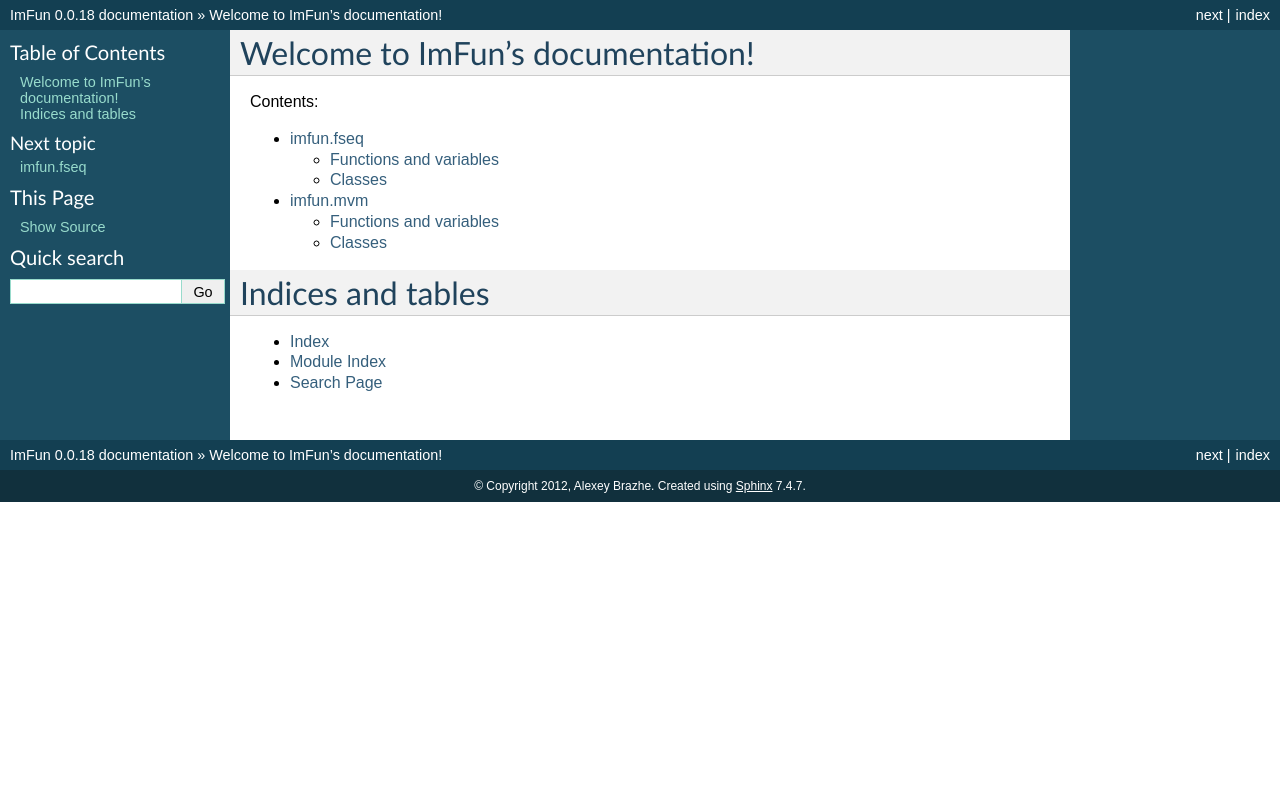
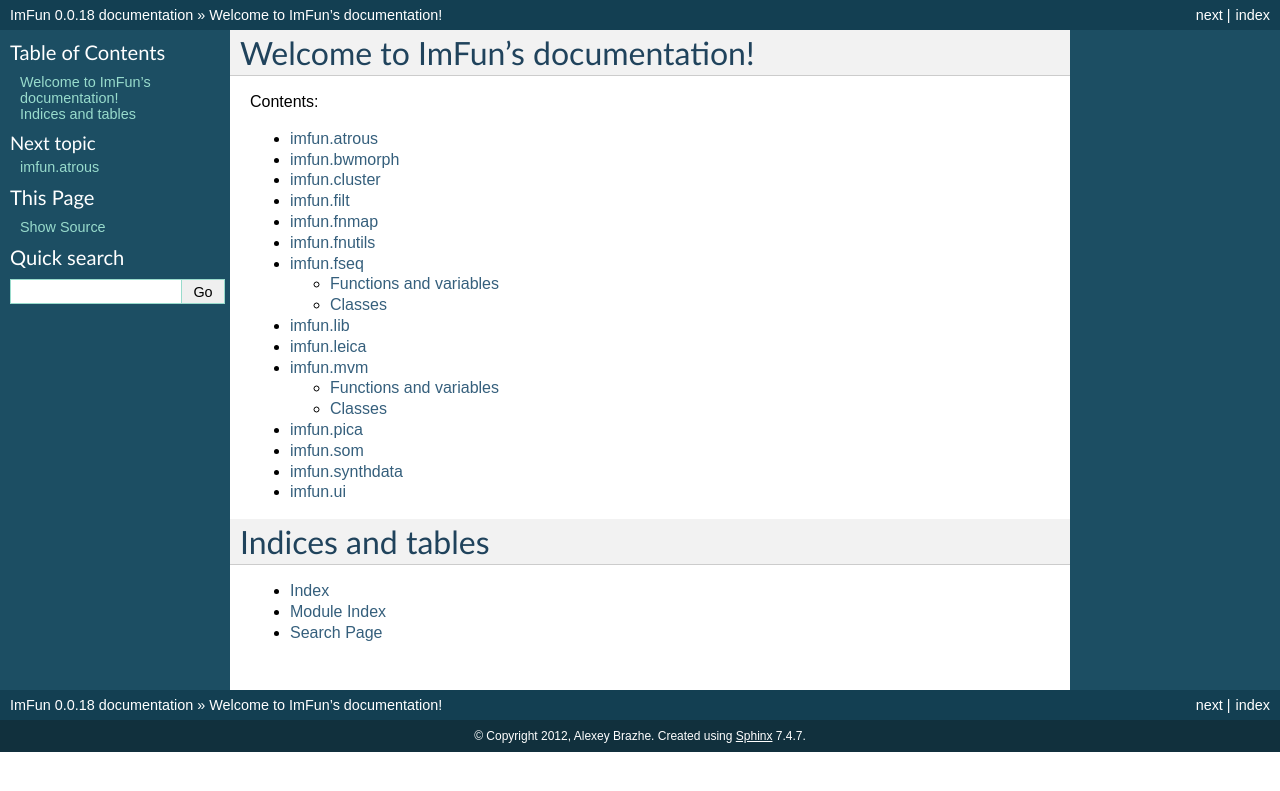
Before and after one commit to abrazhe/image-funcut, a Sphinx documentation site: the page built from doc/index.rst, in a window 1280 px wide. Shown: the top 791 px of the page. Built offline with Sphinx 7.4.7, drawn with Linux system fonts in a browser that asks for light colours; formulas are drawn with MathJax 3.

Commit message:
more docstring editing

```diff
--- a/doc/bwmorph.rst
+++ b/doc/bwmorph.rst
@@ -0,0 +1,5 @@
+imfun.bwmorph
+*****************
+
+.. automodule:: imfun.bwmorph
+  :members:
--- a/doc/cluster.rst
+++ b/doc/cluster.rst
@@ -0,0 +1,5 @@
+imfun.cluster
+**************
+
+.. automodule:: imfun.cluster
+  :members:
--- a/doc/filt.rst
+++ b/doc/filt.rst
@@ -0,0 +1,5 @@
+imfun.filt
+*****************
+
+.. automodule:: imfun.filt
+  :members:
--- a/doc/fnmap.rst
+++ b/doc/fnmap.rst
@@ -0,0 +1,5 @@
+imfun.fnmap
+*****************
+
+.. automodule:: imfun.fnmap
+  :members:
--- a/doc/fnutils.rst
+++ b/doc/fnutils.rst
@@ -0,0 +1,5 @@
+imfun.fnutils
+*****************
+
+.. automodule:: imfun.fnutils
+  :members:
--- a/doc/gng.rst
+++ b/doc/gng.rst
@@ -0,0 +1,5 @@
+imfun.gng
+*****************
+
+.. automodule:: imfun.gng
+  :members:
--- a/doc/index.rst
+++ b/doc/index.rst
@@ -11,8 +11,20 @@ Contents:
 .. toctree::
    :maxdepth: 2
 
+   atrous
+   bwmorph
+   cluster
+   filt
+   fnmap
+   fnutils
    fseq
+   lib
+   leica
    mvm
+   pica
+   som
+   synthdata
+   ui
 
 
 Indices and tables
--- a/doc/leica.rst
+++ b/doc/leica.rst
@@ -0,0 +1,5 @@
+imfun.leica
+*****************
+
+.. automodule:: imfun.leica
+  :members:
--- a/doc/pica.rst
+++ b/doc/pica.rst
@@ -2,4 +2,4 @@ imfun.pica
 ***********
 
 .. automodule:: imfun.pica
-  :members:
+  :members: pca, pca_svd, st_ica, fastica
--- a/doc/som.rst
+++ b/doc/som.rst
@@ -0,0 +1,5 @@
+imfun.som
+*****************
+
+.. automodule:: imfun.som
+  :members:
--- a/doc/ui.rst
+++ b/doc/ui.rst
@@ -0,0 +1,5 @@
+imfun.ui
+*****************
+
+.. automodule:: imfun.ui
+  :members:
```
Also changed, not shown: 6 other files.
